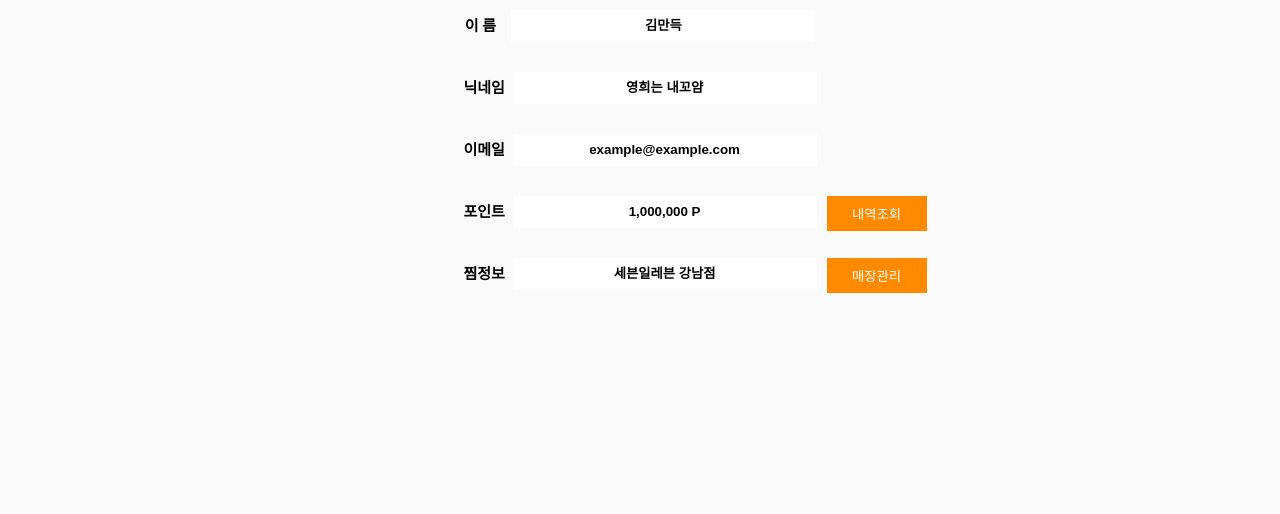
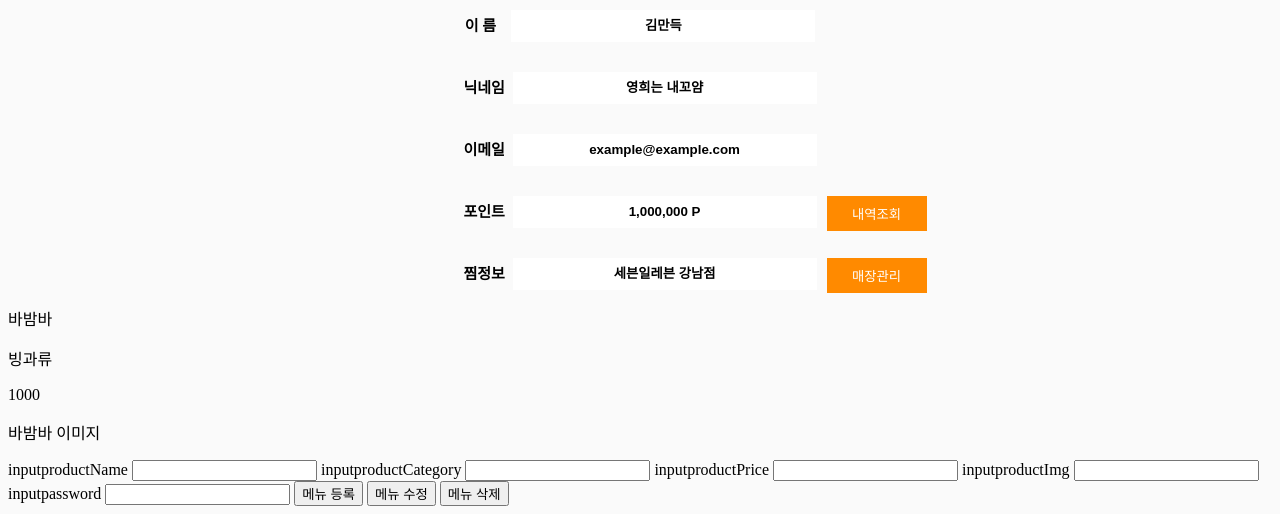
Before and after one commit to kimmingyu9411/SE7EN_11, a website: page frontend/information.html in a window 1280 px wide. Shown: the part 344-858 px from the top of the page. Before the commit the page ends 800 px from the top, so only its background shows below. Drawn offline with nearby package versions, Linux system fonts and the light colour scheme; no server answers.

Commit message:
product crud 기능구현

```diff
--- a/controller/product.controller.js
+++ b/controller/product.controller.js
@@ -45,11 +45,11 @@ class ProductController {
       storeId
     );
     if (createProduct.status === 400) {
-      res.status(400).json({ message: createProduct.errorMessage });
+      res.status(400).json({ errorMessage: createProduct.errorMessage });
     } else {
       res
         .status(200)
-        .json({ message: "제품 등록이 완료되었습니다.", createProduct });
+        .json({ message:createProduct.message, createProduct });
     }
   };
   // 해당 store의 사장님인지 확인하는 여부 절차 필요?
@@ -90,7 +90,7 @@ class ProductController {
     if (deleteProduct.status === 400) {
       res.status(400).json({ message: deleteProduct.errorMessage });
     } else {
-      res.status(200).json({ message: "상품이 삭제되었습니다." });
+      res.status(200).json({ message: deleteProduct.message });
     }
   };
 }
--- a/frontend/information.html
+++ b/frontend/information.html
@@ -81,6 +81,26 @@
         </div>
       </div>
     </div>
+    <!-- 상품생성 임시 데이터 -->
+    <div>
+      <p id="productName">바밤바</p>
+      <p id="productCategory">빙과류</p>
+      <p id="productPrice">1000</p>
+      <p id="productImg">바밤바 이미지</p>
+      inputproductName
+      <input id="inputproductName"/>
+      inputproductCategory
+      <input id="inputproductCategory"/>
+      inputproductPrice
+      <input id="inputproductPrice"/>
+      inputproductImg
+      <input id="inputproductImg"/>
+      inputpassword
+      <input id="inputpassword"/>
+      <button onclick="createProduct()" class="closeBtn">메뉴 등록</button>
+      <button onclick="updateProduct()" class="closeBtn">메뉴 수정</button>
+      <button onclick="deleteProduct()" class="closeBtn">메뉴 삭제</button>
+    </div>
   </body>
 </html>
 <script type="text/JavaScript" src="./js/information.js"></script>
--- a/frontend/js/information.js
+++ b/frontend/js/information.js
@@ -12,9 +12,9 @@ const getUserinfo = async () => {
       console.log(res);
       $(".information").empty();
       if (res.data.isOwner) {
-        if(!res.data.store){
+        if (!res.data.store) {
           const ownerinfo = document.createElement("div");
-          ownerinfo.innerHTML=`<h1>스토어를 먼저 생성해주세요</h1>`
+          ownerinfo.innerHTML = `<h1>스토어를 먼저 생성해주세요</h1>`;
           return document.querySelector(".information").appendChild(ownerinfo);
         }
         const storeId = res.data.store.id;
@@ -361,3 +361,99 @@ const deleteStore = async () => {
       console.error("매장 삭제 중 에러 발생");
     });
 };
+
+const createProduct = async () => {
+  const name = document.getElementById("productName").innerText,
+    price = document.getElementById("productPrice").innerText,
+    category = document.getElementById("productCategory").innerText,
+    productImage = document.getElementById("productImg").innerText,
+    storeId = 3;
+  const req = {
+    name,
+    price,
+    category,
+    productImage,
+  };
+  await fetch(`http://localhost:8080/products?id=${storeId}`, {
+    method: "POST",
+    credentials: "include",
+    headers: {
+      "Content-Type": "application/json",
+    },
+    body: JSON.stringify(req),
+  })
+    .then((res) => res.json())
+    .then((res) => {
+      console.log(res);
+      if (res.errorMessage) {
+        alert(res.errorMessage);
+      } else {
+        alert(res.message);
+      }
+    })
+    .catch((err) => {
+      console.error("상품등록 중 에러 발생");
+    });
+};
+const updateProduct = async () => {
+  const name = document.getElementById("inputproductName").value,
+    price = document.getElementById("inputproductPrice").value,
+    category = document.getElementById("inputproductCategory").value,
+    productImage = document.getElementById("inputproductImg").value,
+    password = document.getElementById("inputpassword").value,
+    productId = 2;
+  const req = {
+    name,
+    price,
+    category,
+    productImage,
+    password,
+  };
+  await fetch(`http://localhost:8080/products/${productId}`, {
+    method: "PUT",
+    credentials: "include",
+    headers: {
+      "Content-Type": "application/json",
+    },
+    body: JSON.stringify(req),
+  })
+    .then((res) => res.json())
+    .then((res) => {
+      console.log(res);
+      if (res.errorMessage) {
+        alert(res.errorMessage);
+      } else {
+        alert(res.message);
+      }
+    })
+    .catch((err) => {
+      console.error("상품수정 중 에러 발생");
+    });
+};
+const deleteProduct = async () => {
+  const password = document.getElementById("inputpassword").value,
+    productId = 4;
+  const req = {
+    password,
+  };
+  await fetch(`http://localhost:8080/products/${productId}`, {
+    method: "DELETE",
+    credentials: "include",
+    headers: {
+      "Content-Type": "application/json",
+    },
+    body: JSON.stringify(req),
+  })
+    .then((res) => res.json())
+    .then((res) => {
+      console.log(res);
+      if (res.errorMessage) {
+        alert(res.errorMessage);
+      } else {
+        alert(res.message);
+      }
+    })
+    .catch((err) => {
+      console.error("상품삭제 중 에러 발생");
+    });
+};
```
Also changed, not shown: repository/product.repository.js (+8 -3 lines).
